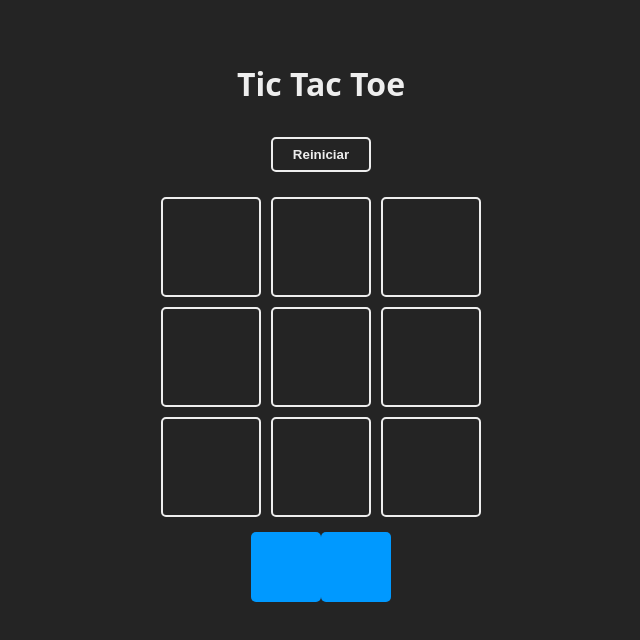
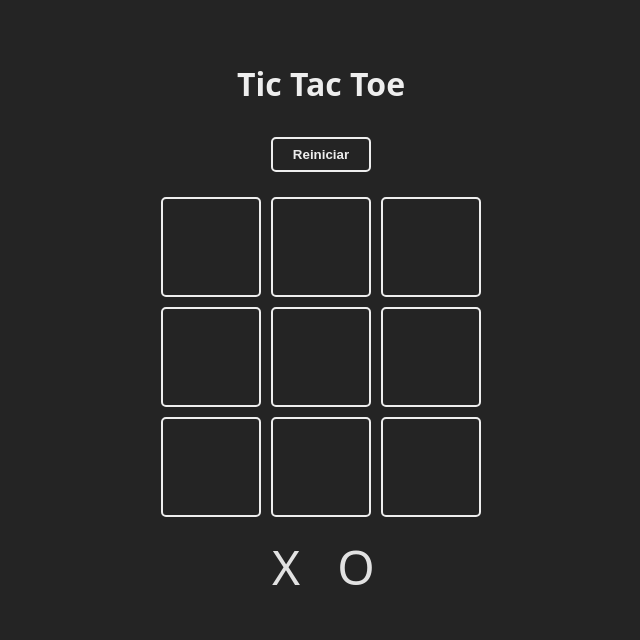
Before and after one commit to AntonioMonzo4/CURSO-REACT-REACTNATIVE-TYPESCRIPT, a React (Vite) app in the folder projects/02-tic-tac-toe/: page / in a window 1280 px wide. Shown: the top 640 px of the page, without its empty margins (319-959 px from the left). Built offline with nearby package versions, Linux system fonts and the light colour scheme.

Commit message:
Componentes

```diff
--- a/projects/02-tic-tac-toe/package.json
+++ b/projects/02-tic-tac-toe/package.json
@@ -10,6 +10,7 @@
     "preview": "vite preview"
   },
   "dependencies": {
+    "canvas-confetti": "1.9.3",
     "react": "^19.1.1",
     "react-dom": "^19.1.1"
   },
--- a/projects/02-tic-tac-toe/src/App.jsx
+++ b/projects/02-tic-tac-toe/src/App.jsx
@@ -4,7 +4,8 @@ import confetti from 'canvas-confetti'
 
 import { Square } from './components/Square.jsx'
 import {TURNS,} from './constants.js'
-import {checkWinnerFrom} from './logic/board.js'
+import {checkWinnerFrom, checkEndGame} from './logic/board.js'
+import { WinnerModal } from './components/WinnerModal.jsx'
 
 import './App.css'
 
@@ -15,10 +16,6 @@ function App() {
 
   const [turn, setTurn] = useState(TURNS.x)
   const [winner, setWinner] = useState(null)//ESTADO DE GANADOR null no ganador y false empata
-
-  const checkEndGame = (newBoard) => {
-    return newBoard.every((square) => square !== null)  // Si todas las casillas están ocupadas
-  }
 
 
 
@@ -100,38 +97,16 @@ function App() {
       </section>
 
       <section className='turn'>
-        <Square isSelected={turn === TURNS.x}>{/**Cuando este seleccionado cambia el componente hijo */}
-          {TURNS.x}{/**Componente hijo */}
+        <Square isSelected={turn === TURNS.X}>{/**Cuando este seleccionado cambia el componente hijo */}
+          {TURNS.X}{/**Componente hijo */}
         </Square>
-        <Square isSelected={turn === TURNS.o}>
-          {TURNS.o}
+        <Square isSelected={turn === TURNS.O}>
+          {TURNS.O}
         </Square>
       </section>
 
 
-      {/**SECCIÓN CON RENDERIZADO CONDICIONAL */}
-      {
-        winner !== null && (
-          <section className="winner">
-            <div className="text">
-              <h2>
-                {
-                  winner === false ? "Empate" : `Ganador: ${winner}`
-                }
-              </h2>
-
-              <header className="win">
-                {winner && <Square>{winner}</Square>}
-              </header>
-
-              <footer>
-                <button onClick={resetGame}>Reiniciar</button>
-              </footer>
-            </div>
-          </section>
-        )
-
-      }
+        <WinnerModal winner={winner} resetGame={resetGame} />
 
     </main>
   )
--- /dev/null
+++ b/projects/02-tic-tac-toe/src/components/WinnerModal.jsx
@@ -0,0 +1,29 @@
+import { Square } from "./Square"
+
+
+export function WinnerModal ({winner, resetGame})  {
+
+    if(winner === null) return null
+
+    const winnerText = winner === false ? "Empate" : `Ganador: ${winner}`
+
+    return (
+          <section className="winner">
+            <div className="text">
+              <h2>
+                {
+                  winnerText
+                }
+              </h2>
+
+              <header className="win">
+                {winner && <Square>{winner}</Square>}
+              </header>
+
+              <footer>
+                <button onClick={resetGame}>Reiniciar</button>
+              </footer>
+            </div>
+          </section>
+    )
+}
--- a/projects/02-tic-tac-toe/src/logic/board.js
+++ b/projects/02-tic-tac-toe/src/logic/board.js
@@ -11,3 +11,8 @@ export const checkWinnerFrom = (boardToCheck) => {
     }
     return null
   }
+
+
+ export const checkEndGame = (newBoard) => {
+    return newBoard.every((square) => square !== null)  // Si todas las casillas están ocupadas
+  }
```
Also changed, not shown: 1 other file (tests, documents, lock files or other folders).
